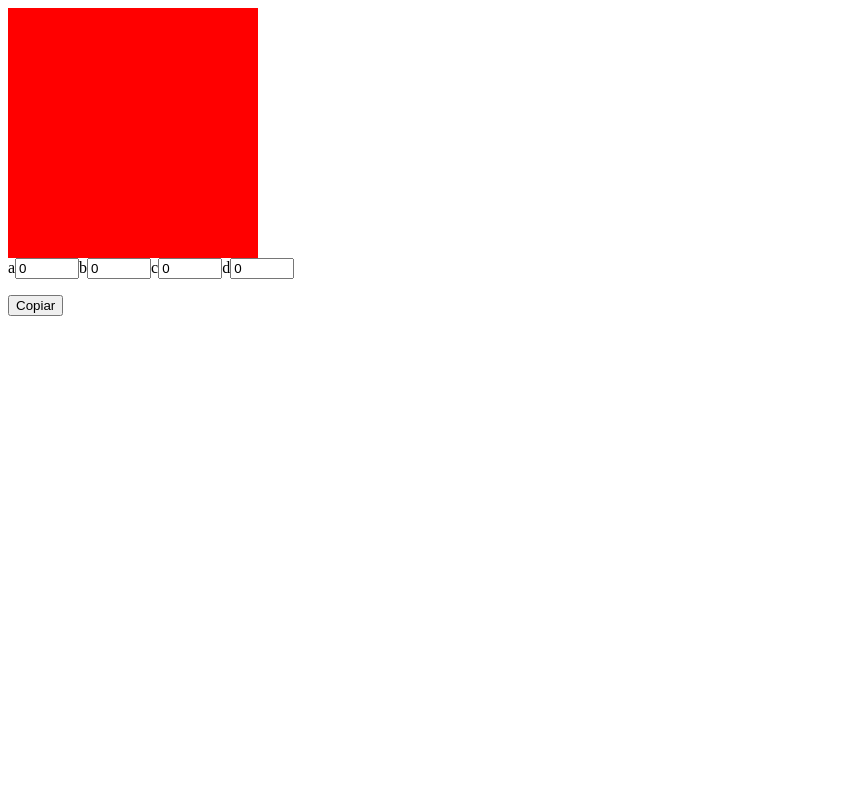
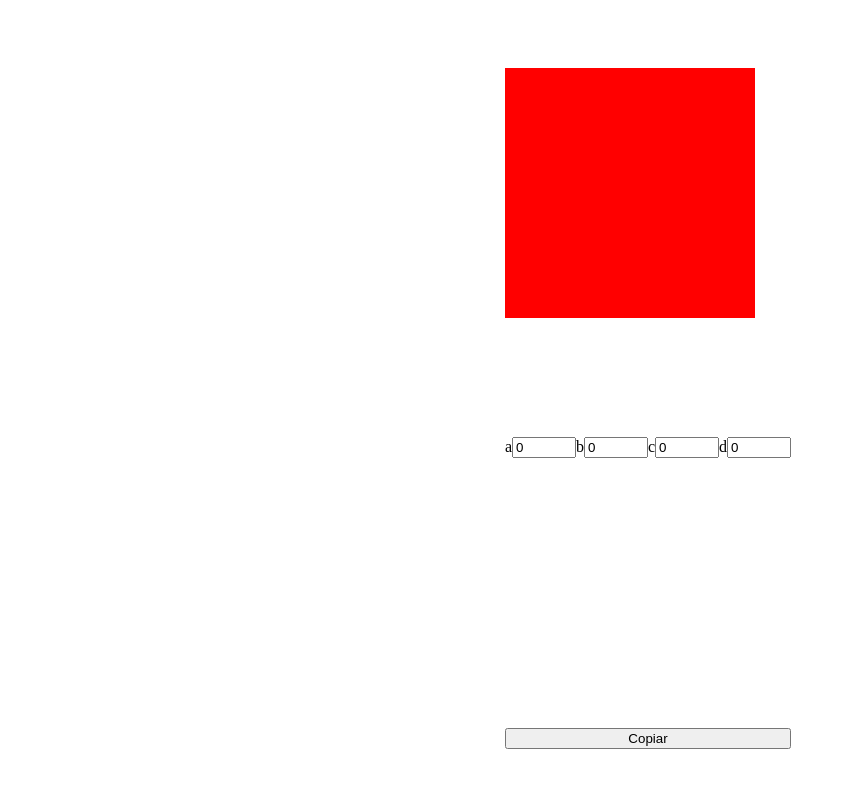
Before and after one commit to Lopez089/Border-Radius-Previewer, a React (Vite) app: page / in a window 1280 px wide. Shown: the top 788 px of the page, without its empty margins (0-846 px from the left). Built offline with nearby package versions, Linux system fonts and the light colour scheme.

Commit message:
feat: create componet layout

```diff
--- a/src/App.jsx
+++ b/src/App.jsx
@@ -1,5 +1,6 @@
 import { useState } from 'react'
 import styled from 'styled-components'
+import { Layout } from './components/index'
 
 const inicialState = [0, 0, 0, 0]
 
@@ -44,7 +45,7 @@ function App() {
   }
 
   return (
-    <>
+    <Layout>
       <Cuadrado border={border} />
       <form >
         <label htmlFor='a'>a</label>
@@ -58,7 +59,7 @@ function App() {
       </form>
       <p>{message}</p>
       <button onClick={() => handleCopy()}>Copiar</button>
-    </>
+    </Layout>
   )
 }
 
--- /dev/null
+++ b/src/components/index.js
@@ -0,0 +1,3 @@
+import { Layout } from './layout'
+
+export { Layout }
--- /dev/null
+++ b/src/components/layout.jsx
@@ -0,0 +1,9 @@
+import styled from 'styled-components'
+
+export const Layout = styled.main`
+    width: 100vw;
+    height: 100vh;
+    display:grid;
+    justify-content:center;
+    align-items:center;
+`
```
